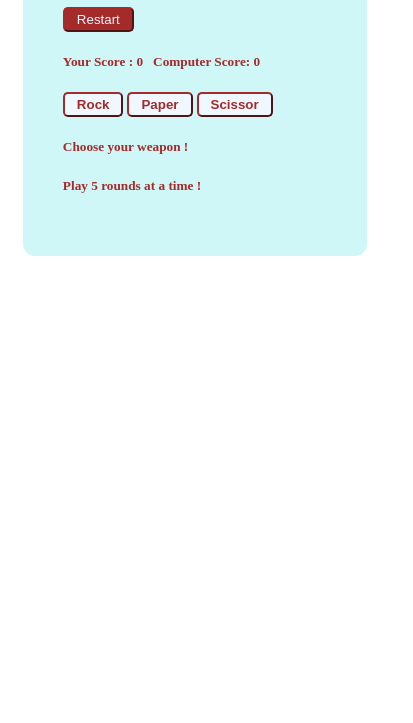
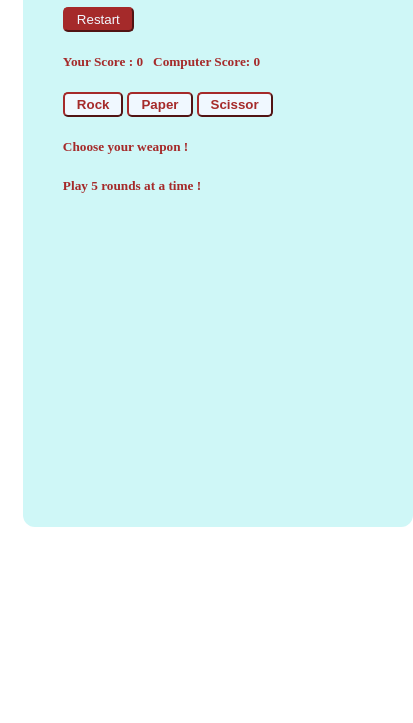
Before and after one commit to abdurahmanzerihun/Rock-Paper-Scissors, a plain HTML site: page index.html in a window 390 px wide. Shown: the part 121-844 px from the top of the page, 413 px wide, since content can reach past the window. Drawn offline with Linux system fonts and the light colour scheme.

Commit message:
Make mobile responsive

```diff
--- a/style.css
+++ b/style.css
@@ -1,15 +1,11 @@
 body{
-
+    display: flex;
+        align-items: center;
+        justify-content: center;
 }
 #title{
         color: brown;
         font-weight: bold;
-}
-.parentContainer{
-        display: flex;
-        align-items: center;
-        justify-content: center;
-
 }
 .score{
         display: flex;
@@ -20,6 +16,7 @@ body{
         background-color:rgb(207, 247, 247);
         padding: 40px;
         border-radius: 12px;
+
 }
 .choices button{
         background-color:aliceblue;
@@ -43,3 +40,11 @@ body{
 .result h5{
         color: brown;
 }
+@media (max-width:768px) {
+        .gameContainer{
+        width: 90%;
+        height: 560px;
+        max-width: 960px;
+        margin: 0 auto ;
+        }
+}
```
